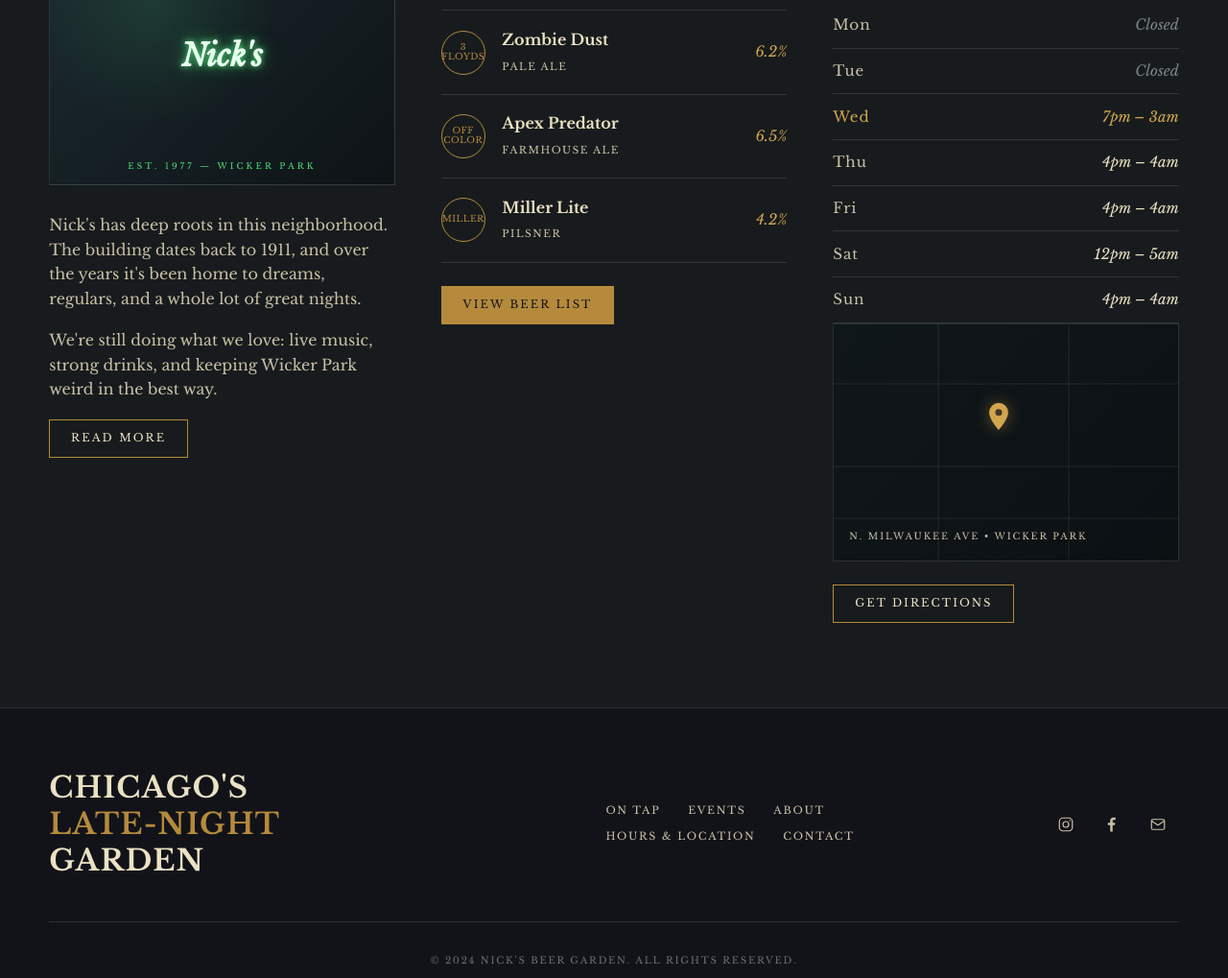
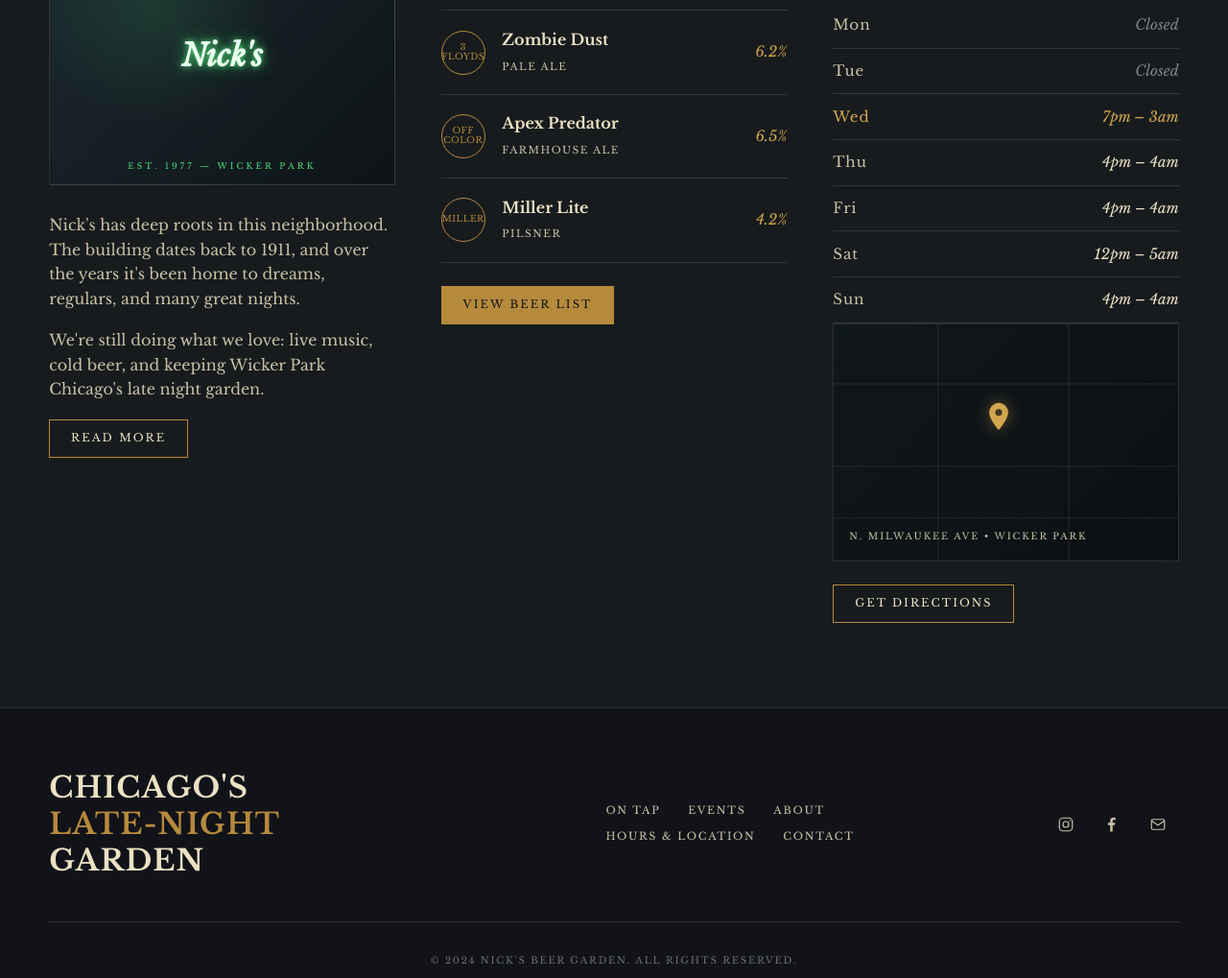
Before and after one commit to killtails/nicks, a plain HTML site: page index.html in a window 1280 px wide. Shown: the part 1781-2800 px from the top of the page at 96% size. Drawn offline with nearby package versions, Linux system fonts and the light colour scheme.

Commit message:
Adjustment

```diff
--- a/index.html
+++ b/index.html
@@ -119,8 +119,8 @@
             <small>Est. 1977 — Wicker Park</small>
           </div>
           <div class="prose">
-            <p>Nick's has deep roots in this neighborhood. The building dates back to 1911, and over the years it's been home to dreams, regulars, and a whole lot of great nights.</p>
-            <p>We're still doing what we love: live music, strong drinks, and keeping Wicker Park weird in the best way.</p>
+            <p>Nick's has deep roots in this neighborhood. The building dates back to 1911, and over the years it's been home to dreams, regulars, and many great nights.</p>
+            <p>We're still doing what we love: live music, cold beer, and keeping Wicker Park Chicago's late night garden.</p>
             <a href="about.html" class="btn">Read More</a>
           </div>
         </div>
```
